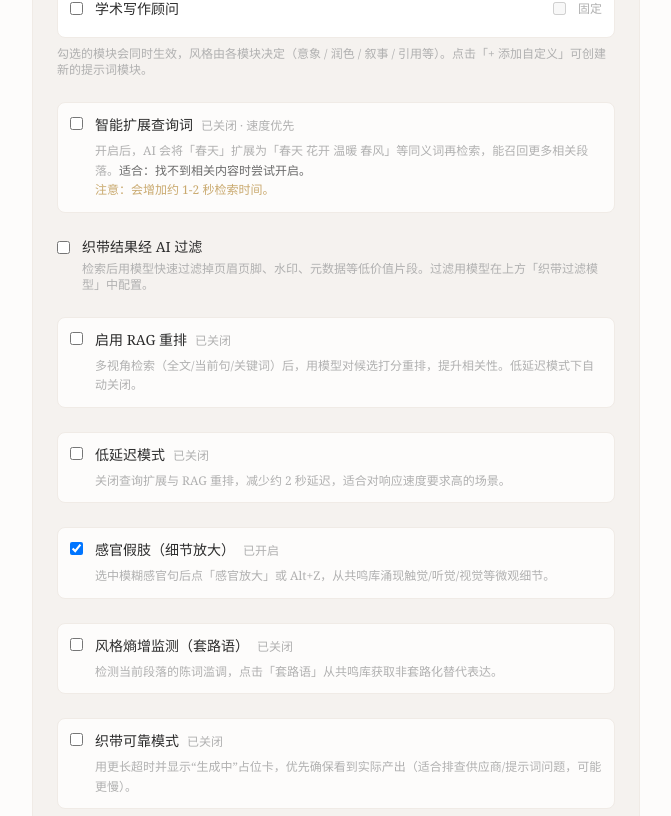
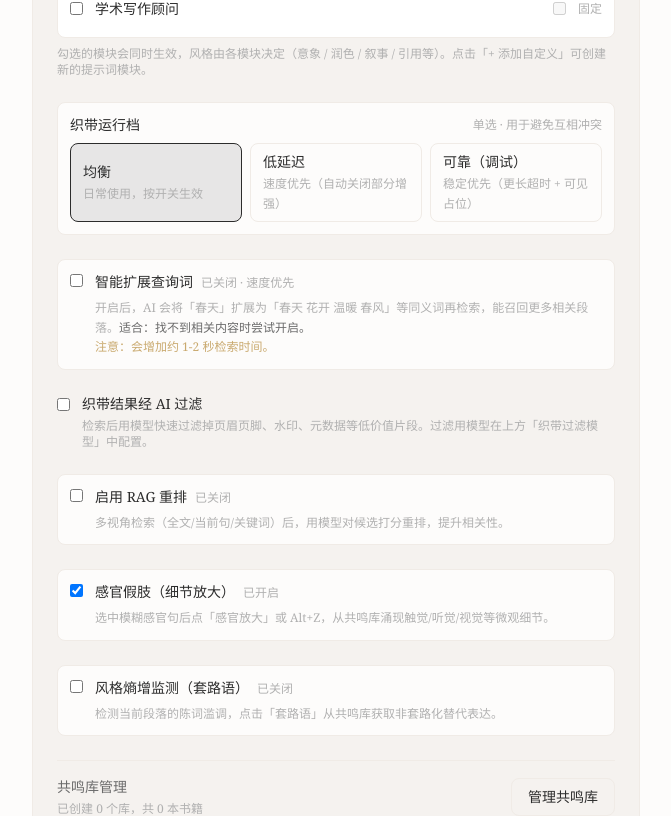
Before and after one commit to thedeathsheep/neoEcho, a Next.js app in the folder echo-app/: page /settings in a window 1280 px wide. Shown: the part 1975-2791 px from the top of the page, without its empty margins (304-975 px from the left). Built offline with nearby package versions, Linux system fonts and the light colour scheme.

Commit message:
refactor: unify ribbon run mode settings
Introduce a single-select ribbon run profile (balanced/fast/reliable) and migrate legacy flags for compatibility.

Made-with: Cursor

```diff
--- a/echo-app/src/app/settings/page.tsx
+++ b/echo-app/src/app/settings/page.tsx
@@ -182,13 +182,15 @@ export default function SettingsPage() {
   const [apiKey, setApiKey] = useState(settings.apiKey)
   const [model, setModel] = useState(settings.model)
   const [baseUrl, setBaseUrl] = useState(settings.baseUrl)
+  const [ribbonRunProfile, setRibbonRunProfile] = useState<'balanced' | 'fast' | 'reliable'>(
+    settings.ribbonRunProfile ??
+      (settings.reliableRibbonMode ? 'reliable' : settings.lowLatencyMode ? 'fast' : 'balanced')
+  )
   const [semanticExpansion, setSemanticExpansion] = useState(settings.semanticExpansion ?? false)
   const [ribbonAiFilter, setRibbonAiFilter] = useState(settings.ribbonAiFilter ?? false)
   const [ragRerankEnabled, setRagRerankEnabled] = useState(settings.ragRerankEnabled ?? false)
-  const [lowLatencyMode, setLowLatencyMode] = useState(settings.lowLatencyMode ?? false)
   const [sensoryZoomEnabled, setSensoryZoomEnabled] = useState(settings.sensoryZoomEnabled ?? true)
   const [clicheDetectionEnabled, setClicheDetectionEnabled] = useState(settings.clicheDetectionEnabled ?? false)
-  const [reliableRibbonMode, setReliableRibbonMode] = useState(settings.reliableRibbonMode ?? false)
   const [ribbonFilterModel, setRibbonFilterModel] = useState(settings.ribbonFilterModel ?? '')
   const [ribbonPauseSeconds, setRibbonPauseSeconds] = useState(settings.ribbonPauseSeconds ?? 2)
   const [ribbonSlotCount, setRibbonSlotCount] = useState<RibbonSlotCount>(
@@ -218,6 +220,15 @@ export default function SettingsPage() {
   const [filterValidationStatus, setFilterValidationStatus] = useState<ValidationStatus>('idle')
   const [filterValidationMsg, setFilterValidationMsg] = useState('')
 
+  const isFastProfile = ribbonRunProfile === 'fast'
+  const isReliableProfile = ribbonRunProfile === 'reliable'
+
+  useEffect(() => {
+    setRibbonRunProfile(
+      settings.ribbonRunProfile ??
+        (settings.reliableRibbonMode ? 'reliable' : settings.lowLatencyMode ? 'fast' : 'balanced')
+    )
+  }, [settings.ribbonRunProfile, settings.reliableRibbonMode, settings.lowLatencyMode])
   useEffect(() => {
     setSemanticExpansion(settings.semanticExpansion ?? false)
   }, [settings.semanticExpansion])
@@ -228,17 +239,16 @@ export default function SettingsPage() {
     setRagRerankEnabled(settings.ragRerankEnabled ?? false)
   }, [settings.ragRerankEnabled])
   useEffect(() => {
-    setLowLatencyMode(settings.lowLatencyMode ?? false)
-  }, [settings.lowLatencyMode])
-  useEffect(() => {
     setSensoryZoomEnabled(settings.sensoryZoomEnabled ?? true)
   }, [settings.sensoryZoomEnabled])
   useEffect(() => {
     setClicheDetectionEnabled(settings.clicheDetectionEnabled ?? false)
   }, [settings.clicheDetectionEnabled])
   useEffect(() => {
-    setReliableRibbonMode(settings.reliableRibbonMode ?? false)
-  }, [settings.reliableRibbonMode])
+    if (!isFastProfile) return
+    setSemanticExpansion(false)
+    setRagRerankEnabled(false)
+  }, [isFastProfile])
   useEffect(() => {
     setRibbonFilterModel(settings.ribbonFilterModel ?? '')
   }, [settings.ribbonFilterModel])
@@ -327,17 +337,22 @@ export default function SettingsPage() {
   // Custom module management is now handled directly in the module editor
 
   const handleSave = () => {
+    const effectiveSemanticExpansion = isFastProfile ? false : semanticExpansion
+    const effectiveRagRerank = isFastProfile ? false : ragRerankEnabled
+    const effectiveLowLatencyMode = ribbonRunProfile === 'fast'
+    const effectiveReliableRibbonMode = ribbonRunProfile === 'reliable'
     updateSettings({
       apiKey,
       model,
       baseUrl,
-      semanticExpansion,
+      ribbonRunProfile,
+      semanticExpansion: effectiveSemanticExpansion,
       ribbonAiFilter,
-      ragRerankEnabled,
-      lowLatencyMode,
+      ragRerankEnabled: effectiveRagRerank,
+      lowLatencyMode: effectiveLowLatencyMode,
       sensoryZoomEnabled,
       clicheDetectionEnabled,
-      reliableRibbonMode,
+      reliableRibbonMode: effectiveReliableRibbonMode,
       ribbonFilterModel: ribbonFilterModel.trim(),
       ribbonPauseSeconds: Math.min(10, Math.max(1, ribbonPauseSeconds)),
       ribbonSettings: {
@@ -864,12 +879,58 @@ export default function SettingsPage() {
                 </p>
               </div>
 
+              {/* Ribbon run profile */}
+              <div className="space-y-2 p-3 rounded-lg border border-[var(--color-border)] bg-[var(--color-paper)]">
+                <div className="flex items-center justify-between gap-3">
+                  <label className="block font-medium text-sm text-[var(--color-ink)]">
+                    织带运行档
+                  </label>
+                  <span className="text-xs text-[var(--color-ink-faint)]">
+                    单选 · 用于避免互相冲突
+                  </span>
+                </div>
+                <div className="grid grid-cols-1 sm:grid-cols-3 gap-2">
+                  {[
+                    { value: 'balanced' as const, title: '均衡', desc: '日常使用，按开关生效' },
+                    { value: 'fast' as const, title: '低延迟', desc: '速度优先（自动关闭部分增强）' },
+                    { value: 'reliable' as const, title: '可靠（调试）', desc: '稳定优先（更长超时 + 可见占位）' },
+                  ].map((opt) => (
+                    <button
+                      key={opt.value}
+                      type="button"
+                      onClick={() => setRibbonRunProfile(opt.value)}
+                      className={`text-left px-3 py-2 border rounded-lg transition-colors ${
+                        ribbonRunProfile === opt.value
+                          ? 'border-[var(--color-ink)] bg-[var(--color-ink)]/10 text-[var(--color-ink)]'
+                          : 'border-[var(--color-border)] hover:border-[var(--color-ink-light)] text-[var(--color-ink)]'
+                      }`}
+                    >
+                      <div className="text-sm font-medium">{opt.title}</div>
+                      <div className="text-xs text-[var(--color-ink-faint)] mt-0.5 leading-relaxed">
+                        {opt.desc}
+                      </div>
+                    </button>
+                  ))}
+                </div>
+                {ribbonRunProfile === 'fast' && (
+                  <p className="text-xs text-[var(--color-ink-faint)] leading-relaxed">
+                    已启用低延迟：将<strong>强制关闭</strong>「智能扩展查询词」与「RAG 重排」以降低等待时间。
+                  </p>
+                )}
+                {ribbonRunProfile === 'reliable' && (
+                  <p className="text-xs text-[var(--color-ink-faint)] leading-relaxed">
+                    可靠（调试）档会优先确保你能看到产出：显示“生成中”占位卡、使用更长超时、并避免因探测失败而静默跳过模块。
+                  </p>
+                )}
+              </div>
+
               {/* Semantic expansion for RAG - optimized copy */}
               <div className="flex items-start gap-3 p-3 rounded-lg border border-[var(--color-border)] bg-[var(--color-paper)]">
                 <input
                   type="checkbox"
                   id="semanticExpansion"
                   checked={semanticExpansion}
+                  disabled={isFastProfile}
                   onChange={(e) => setSemanticExpansion(e.target.checked)}
                   className="mt-0.5 rounded border-[var(--color-border)]"
                 />
@@ -884,7 +945,9 @@ export default function SettingsPage() {
                     开启后，AI 会将「春天」扩展为「春天 花开 温暖 春风」等同义词再检索，能召回更多相关段落。
                     <span className="text-[var(--color-ink-light)]">适合：找不到相关内容时尝试开启。</span>
                     <br />
-                    <span className="text-[var(--color-accent)]">注意：会增加约 1-2 秒检索时间。</span>
+                    <span className="text-[var(--color-accent)]">
+                      注意：会增加约 1-2 秒检索时间。{isFastProfile ? '低延迟档已强制关闭。' : ''}
+                    </span>
                   </span>
                 </label>
               </div>
@@ -914,6 +977,7 @@ export default function SettingsPage() {
                   type="checkbox"
                   id="ragRerankEnabled"
                   checked={ragRerankEnabled}
+                  disabled={isFastProfile}
                   onChange={(e) => setRagRerankEnabled(e.target.checked)}
                   className="mt-0.5 rounded border-[var(--color-border)]"
                 />
@@ -925,29 +989,8 @@ export default function SettingsPage() {
                     </span>
                   </span>
                   <span className="block text-xs text-[var(--color-ink-faint)] mt-1.5 leading-relaxed">
-                    多视角检索（全文/当前句/关键词）后，用模型对候选打分重排，提升相关性。低延迟模式下自动关闭。
-                  </span>
-                </label>
-              </div>
-
-              {/* Low latency mode */}
-              <div className="flex items-start gap-3 p-3 rounded-lg border border-[var(--color-border)] bg-[var(--color-paper)]">
-                <input
-                  type="checkbox"
-                  id="lowLatencyMode"
-                  checked={lowLatencyMode}
-                  onChange={(e) => setLowLatencyMode(e.target.checked)}
-                  className="mt-0.5 rounded border-[var(--color-border)]"
-                />
-                <label htmlFor="lowLatencyMode" className="flex-1 cursor-pointer">
-                  <span className="block font-medium text-sm text-[var(--color-ink)]">
-                    低延迟模式
-                    <span className="ml-2 text-xs font-normal text-[var(--color-ink-faint)]">
-                      {lowLatencyMode ? '已开启 · 速度优先' : '已关闭'}
-                    </span>
-                  </span>
-                  <span className="block text-xs text-[var(--color-ink-faint)] mt-1.5 leading-relaxed">
-                    关闭查询扩展与 RAG 重排，减少约 2 秒延迟，适合对响应速度要求高的场景。
+                    多视角检索（全文/当前句/关键词）后，用模型对候选打分重排，提升相关性。
+                    {isFastProfile ? '低延迟档已强制关闭。' : ''}
                   </span>
                 </label>
               </div>
@@ -992,28 +1035,6 @@ export default function SettingsPage() {
                   </span>
                   <span className="block text-xs text-[var(--color-ink-faint)] mt-1.5 leading-relaxed">
                     检测当前段落的陈词滥调，点击「套路语」从共鸣库获取非套路化替代表达。
-                  </span>
-                </label>
-              </div>
-
-              {/* Reliable ribbon mode */}
-              <div className="flex items-start gap-3 p-3 rounded-lg border border-[var(--color-border)] bg-[var(--color-paper)]">
-                <input
-                  type="checkbox"
-                  id="reliableRibbonMode"
-                  checked={reliableRibbonMode}
-                  onChange={(e) => setReliableRibbonMode(e.target.checked)}
-                  className="mt-0.5 rounded border-[var(--color-border)]"
-                />
-                <label htmlFor="reliableRibbonMode" className="flex-1 cursor-pointer">
-                  <span className="block font-medium text-sm text-[var(--color-ink)]">
-                    织带可靠模式
-                    <span className="ml-2 text-xs font-normal text-[var(--color-ink-faint)]">
-                      {reliableRibbonMode ? '已开启 · 稳定优先' : '已关闭'}
-                    </span>
-                  </span>
-                  <span className="block text-xs text-[var(--color-ink-faint)] mt-1.5 leading-relaxed">
-                    用更长超时并显示“生成中”占位卡，优先确保看到实际产出（适合排查供应商/提示词问题，可能更慢）。
                   </span>
                 </label>
               </div>
```
Also changed, not shown: echo-app/src/lib/settings-context.tsx (+25 -1 lines).
